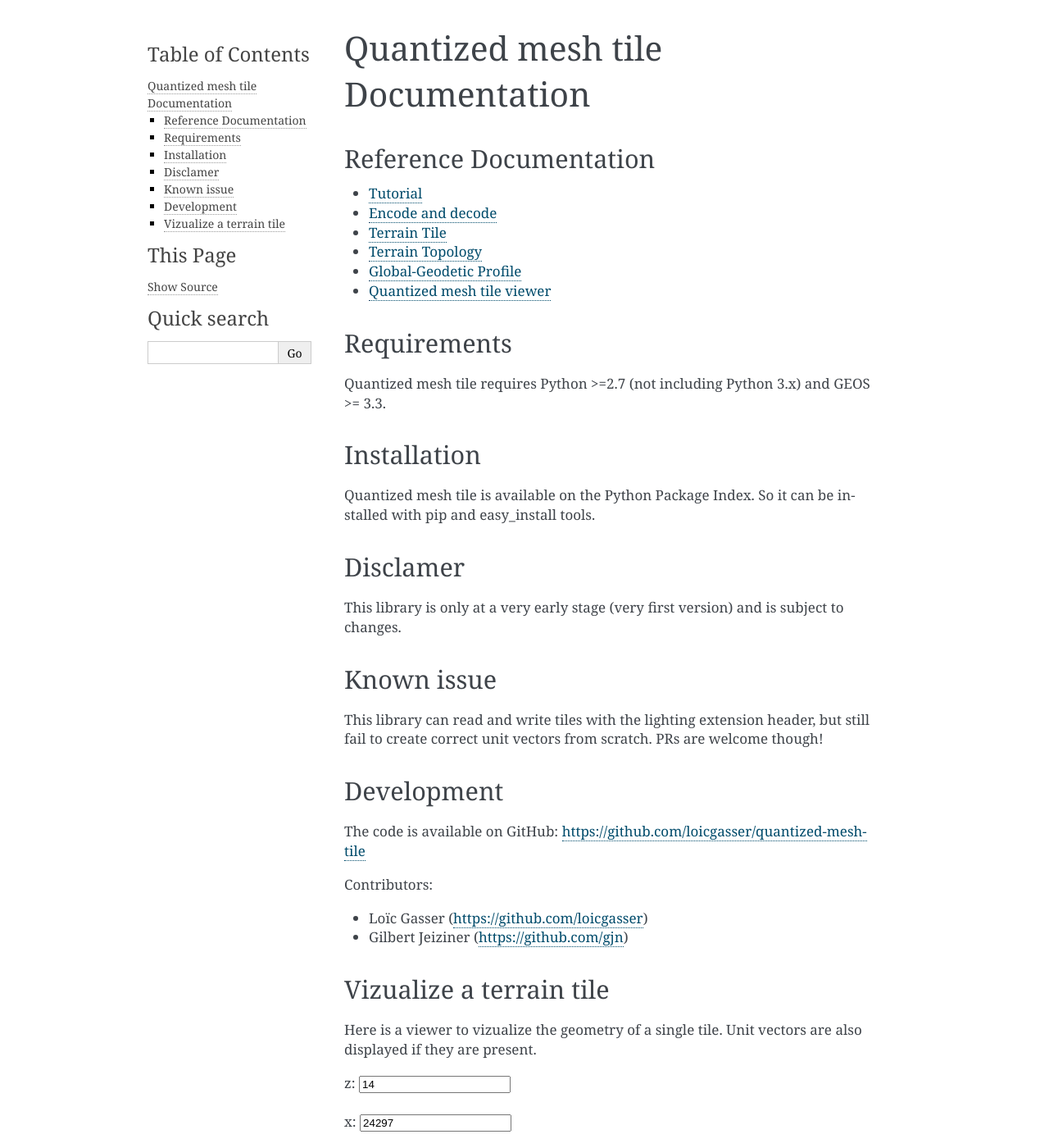
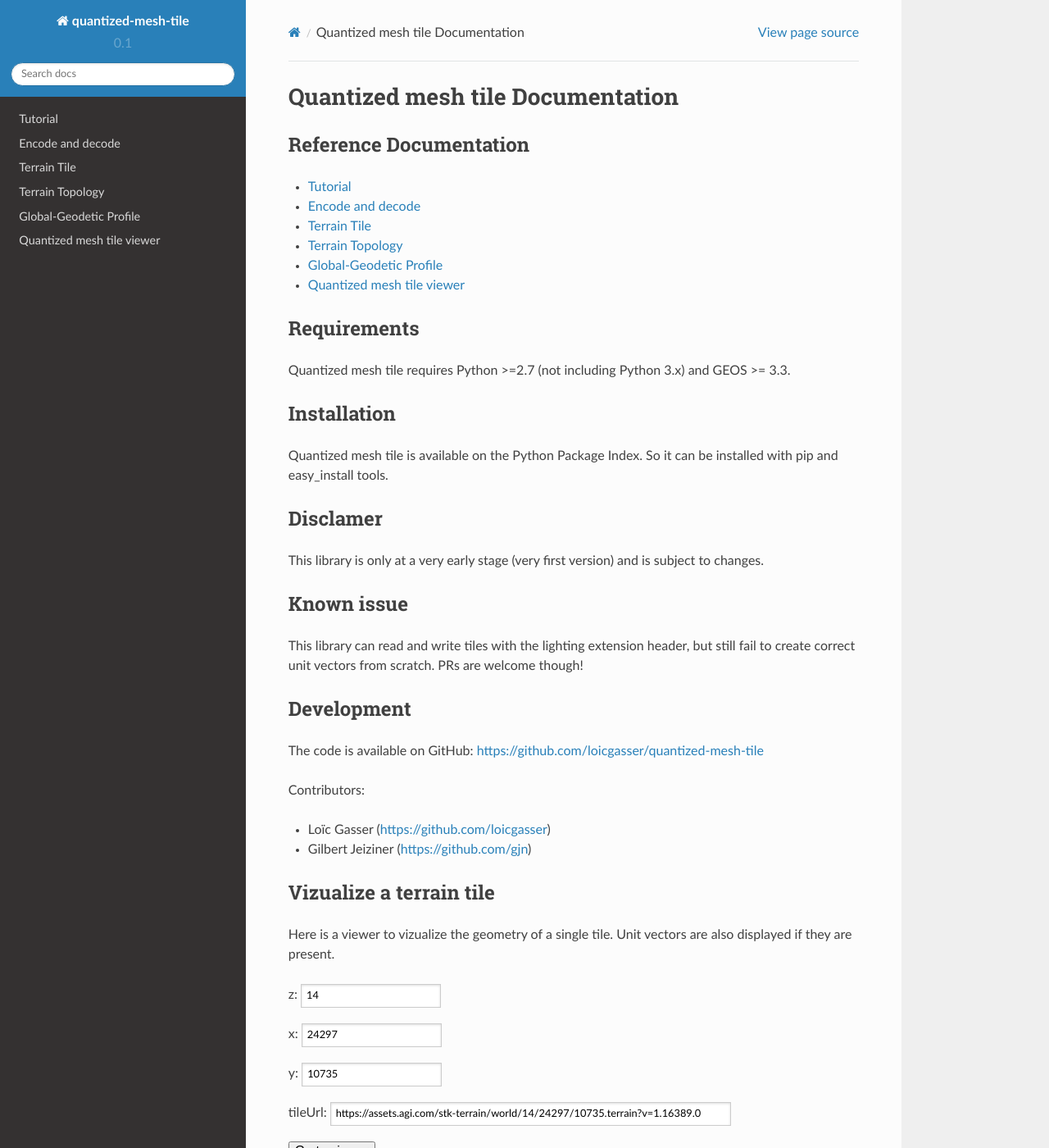
Before and after one commit to loicgasser/quantized-mesh-tile, a Sphinx documentation site: the page built from doc/source/index.rst, in a window 1280 px wide and 1400 px high. Shown: the whole window at 82% size. Built offline with Sphinx 7.4.7 and the Read the Docs theme 2.0.0, drawn with Linux system fonts in a browser that asks for light colours; some of the changed text lies outside the part shown.

Commit message:
Use sphinx rtd theme

```diff
--- a/dev-requirements.txt
+++ b/dev-requirements.txt
@@ -2,3 +2,4 @@
 flake8
 coveralls
 sphinx
+sphinx_rtd_theme
--- a/doc/source/_static/tileLoader.js
+++ b/doc/source/_static/tileLoader.js
@@ -162,8 +162,8 @@
 };
 
 var updateScene = function(z, x, y, tileUrl) {
-  width  = window.innerWidth,
-  height = window.innerHeight;
+  width  = $('#quantized-mesh-tile-viewer').innerWidth();
+  height = $(window).innerHeight();
   if (scene) {
     destroyScene();
     empty(document.getElementById('webgl'));
--- a/doc/source/conf.py
+++ b/doc/source/conf.py
@@ -29,6 +29,7 @@
 # Add any Sphinx extension module names here, as strings. They can be
 # extensions coming with Sphinx (named 'sphinx.ext.*') or your custom
 # ones.
+import sphinx_rtd_theme
 extensions = [
     'sphinx.ext.autodoc',
     'sphinx.ext.doctest',
@@ -127,7 +128,7 @@
 # The theme to use for HTML and HTML Help pages.  See the documentation for
 # a list of builtin themes.
 #
-html_theme = 'alabaster'
+html_theme = 'sphinx_rtd_theme'
 
 # Theme options are theme-specific and customize the look and feel of a theme
 # further.  For a list of options available for each theme, see the
@@ -136,7 +137,7 @@
 # html_theme_options = {}
 
 # Add any paths that contain custom themes here, relative to this directory.
-# html_theme_path = []
+html_theme_path = [sphinx_rtd_theme.get_html_theme_path()]
 
 # The name for this set of Sphinx documents.
 # "<project> v<release> documentation" by default.
--- a/doc/source/viewer.rst
+++ b/doc/source/viewer.rst
@@ -5,7 +5,7 @@
 
 .. raw:: html
 
-  <script type="text/javascript" src="http://ajax.googleapis.com/ajax/libs/jqueryui/1.8.16/jquery-ui.min.js"></script>
+  <script type="text/javascript" src="https://code.jquery.com/jquery-2.2.4.min.js"></script>
   <script type="text/javascript" src="http://thematicmapping.org/playground/webgl/terrain/lib/three.min.js"></script>
   <script type="text/javascript" src="http://thematicmapping.org/playground/webgl/terrain/lib/TrackballControls.js"></script>
   <script type="text/javascript" src="http://thematicmapping.org/playground/webgl/terrain/lib/TerrainLoader.js"></script>
```
